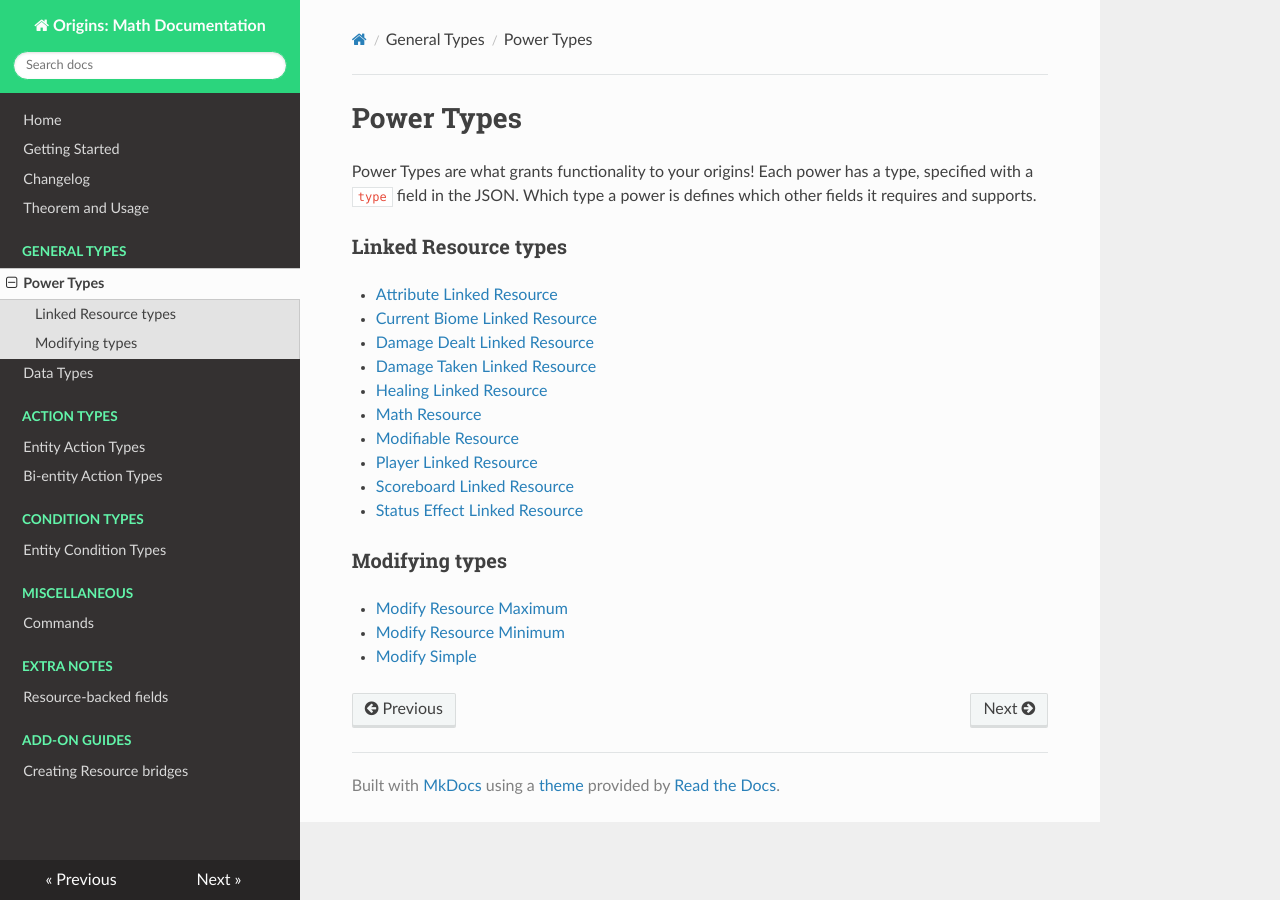
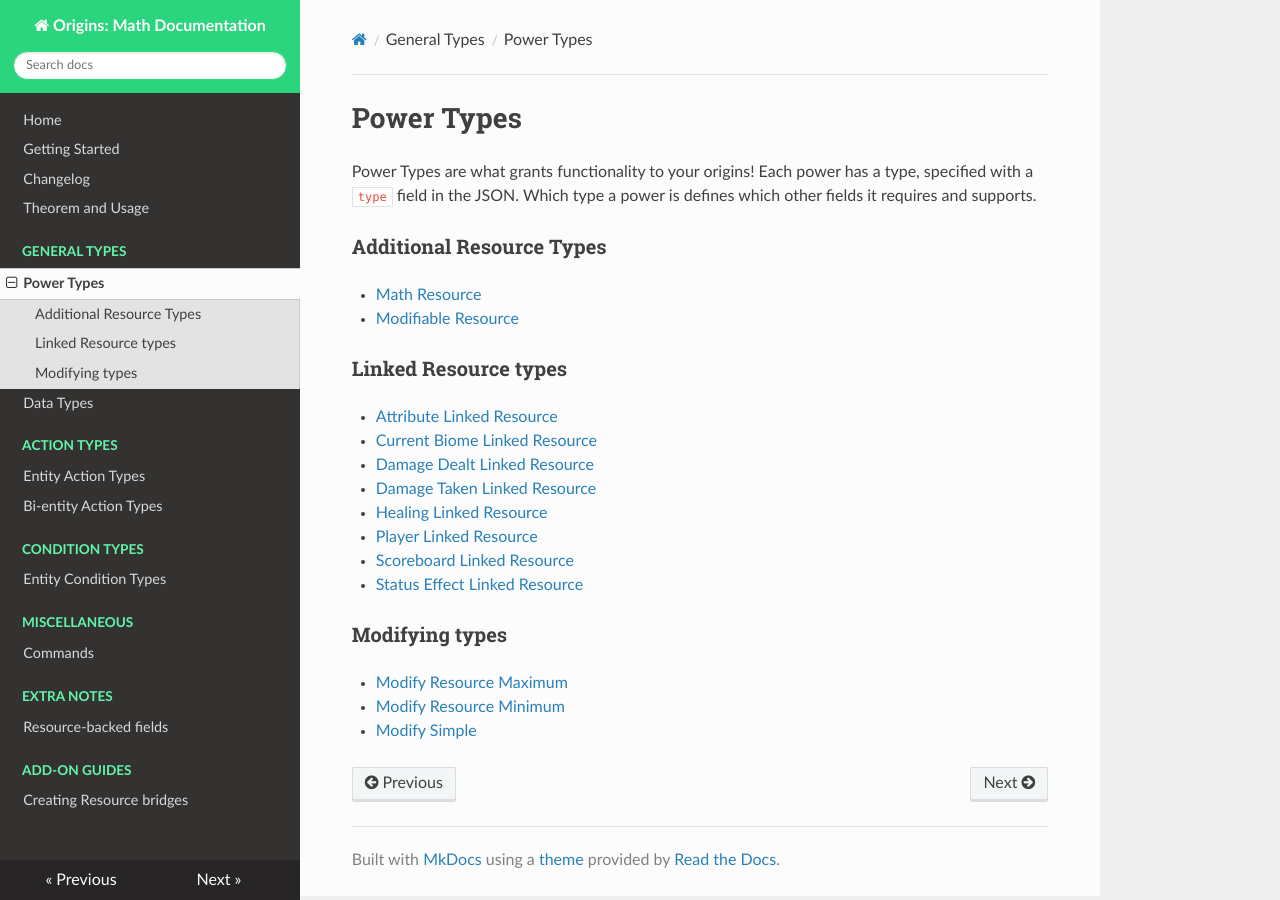
Before and after one commit to xrickastley/origins-math-docs, an MkDocs documentation site: the page built from docs/types/power_types.md, in a window 1280 px wide. Built offline with MkDocs 1.6.1, drawn with Linux system fonts in a browser that asks for light colours; nearby versions of some CDN libraries.

Commit message:
Added "Additional Resource Types" as a group.

```diff
--- a/docs/types/power_types.md
+++ b/docs/types/power_types.md
@@ -1,6 +1,10 @@
 # Power Types
 
 Power Types are what grants functionality to your origins! Each power has a type, specified with a `type` field in the JSON. Which type a power is defines which other fields it requires and supports.
+
+### Additional Resource Types
+- [Math Resource](./power_types/math_resource.md)
+- [Modifiable Resource](./power_types/modifiable_resource.md)
 
 ### Linked Resource types
 - [Attribute Linked Resource](./power_types/attribute_linked_resource.md)
```
Also changed, not shown: other parts of docs/types/power_types.md (+0 -2 lines).
